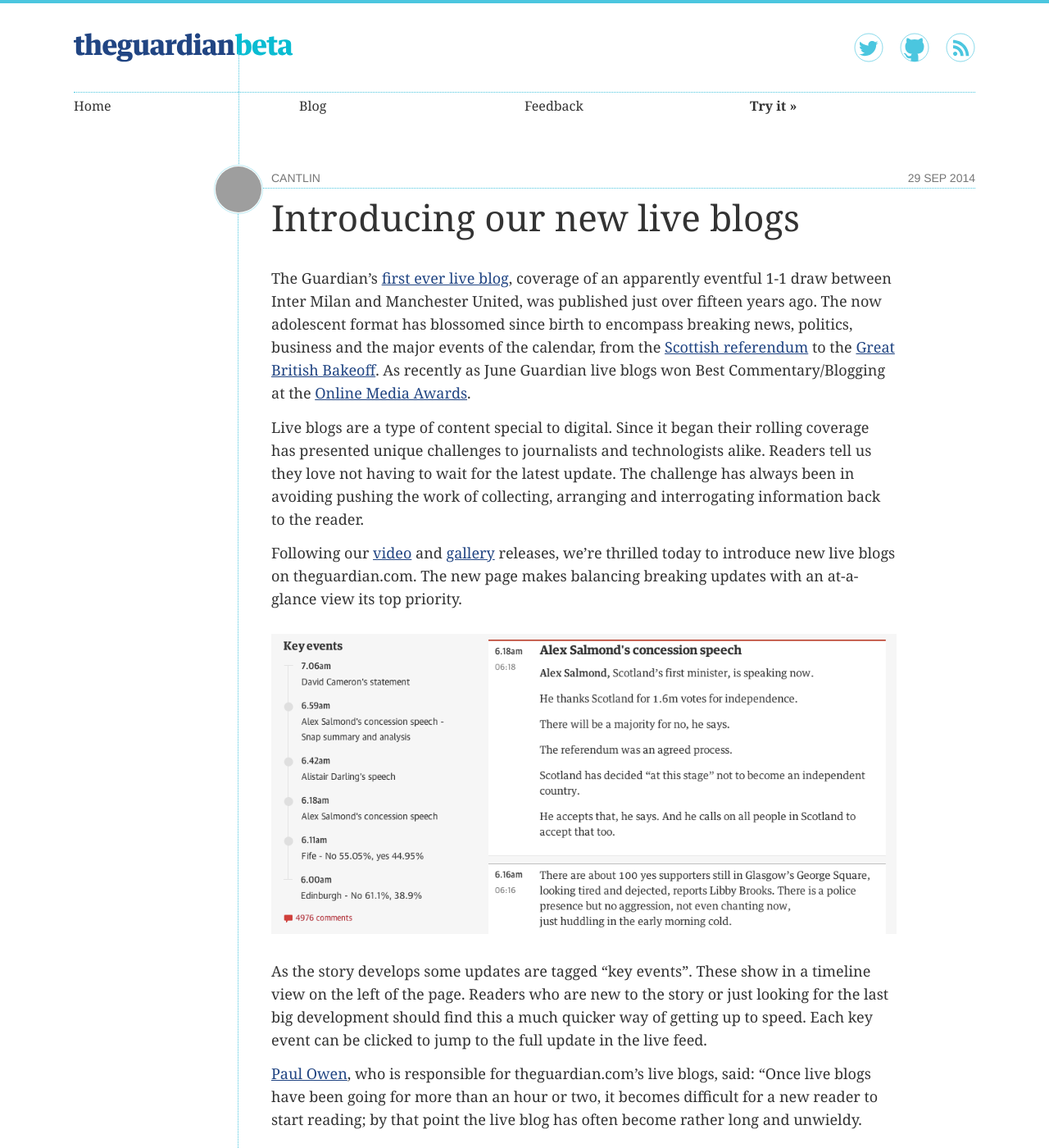
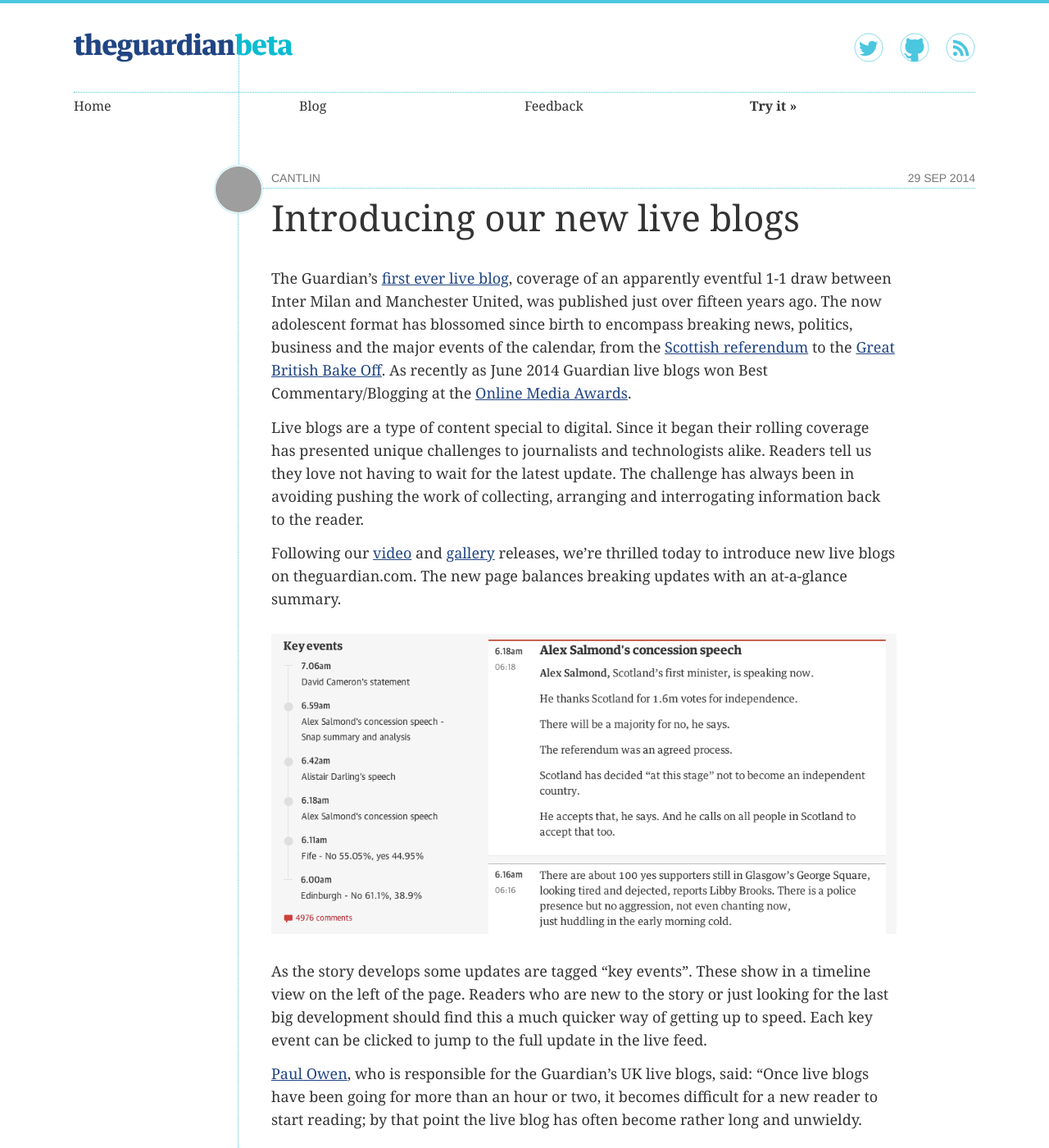
Before and after one commit to guardian/next, a Jekyll site: the page built from jekyll/_posts/2014-09-29-liveblog-redesign.md, in a window 1280 px wide and 1400 px high. Shown: the whole window at 82% size. Built offline with Jekyll 4.4.1, drawn with Linux system fonts in a browser that asks for light colours; some web fonts are replaced; Markdown is read by kramdown in place of the engine named in the settings; some of the changed text lies outside the part shown; grey boxes are pictures that could not be loaded.

Commit message:
copy amends to liveblog

```diff
--- a/jekyll/_posts/2014-09-29-liveblog-redesign.md
+++ b/jekyll/_posts/2014-09-29-liveblog-redesign.md
@@ -6,17 +6,17 @@
 discussion: p/4xtma
 ---
 
-The Guardian's [first ever live blog](http://www.theguardian.com/football/1999/mar/17/newsstory.sport10?view=desktop), coverage of an apparently eventful 1-1 draw between Inter Milan and Manchester United, was published just over fifteen years ago. The now adolescent format has blossomed since birth to encompass breaking news, politics, business and the major events of the calendar, from the [Scottish referendum](http://www.theguardian.com/politics/scottish-independence+tone/minutebyminute) to the [Great British Bakeoff](http://www.theguardian.com/tv-and-radio/the-great-british-bake-off+tone/minutebyminute). As recently as June Guardian live blogs won Best Commentary/Blogging at the [Online Media Awards](http://www.onlinemediaawards.net/results).
+The Guardian's [first ever live blog](http://www.theguardian.com/football/1999/mar/17/newsstory.sport10?view=desktop), coverage of an apparently eventful 1-1 draw between Inter Milan and Manchester United, was published just over fifteen years ago. The now adolescent format has blossomed since birth to encompass breaking news, politics, business and the major events of the calendar, from the [Scottish referendum](http://www.theguardian.com/politics/scottish-independence+tone/minutebyminute) to the [Great British Bake Off](http://www.theguardian.com/tv-and-radio/the-great-british-bake-off+tone/minutebyminute). As recently as June 2014 Guardian live blogs won Best Commentary/Blogging at the [Online Media Awards](http://www.onlinemediaawards.net/results).
 
 Live blogs are a type of content special to digital. Since it began their rolling coverage has presented unique challenges to journalists and technologists alike. Readers tell us they love not having to wait for the latest update. The challenge has always been in avoiding pushing the work of collecting, arranging and interrogating information back to the reader.
 
-Following our [video](http://next.theguardian.com/blog/video-redesign/) and [gallery](http://next.theguardian.com/blog/gallery-redesign/) releases, we're thrilled today to introduce new live blogs on theguardian.com. The new page makes balancing breaking updates with an at-a-glance view its top priority.
+Following our [video](http://next.theguardian.com/blog/video-redesign/) and [gallery](http://next.theguardian.com/blog/gallery-redesign/) releases, we're thrilled today to introduce new live blogs on theguardian.com. The new page balances breaking updates with an at-a-glance summary.
 
 <img src="/assets/images/key_events.png" style="width:100%; padding:15px 0 17px 0;" />
 
 As the story develops some updates are tagged "key events". These show in a timeline view on the left of the page. Readers who are new to the story or just looking for the last big development should find this a much quicker way of getting up to speed. Each key event can be clicked to jump to the full update in the live feed.
 
-[Paul Owen](http://www.theguardian.com/profile/paulowen), who is responsible for theguardian.com's live blogs, said: "Once live blogs have been going for more than an hour or two, it becomes difficult for a new reader to start reading; by that point the live blog has often become rather long and unwieldy.
+[Paul Owen](http://www.theguardian.com/profile/paulowen), who is responsible for the Guardian's UK live blogs, said: "Once live blogs have been going for more than an hour or two, it becomes difficult for a new reader to start reading; by that point the live blog has often become rather long and unwieldy.
 
 "For a while we have asked the live bloggers to periodically add bullet-point summaries of key events - say at the beginning of the blog, half way through the day, and when wrapping up. But these only really help if the new reader starts reading the blog soon after a summary has been published.
 
```
Also changed, not shown: other parts of jekyll/_posts/2014-09-29-liveblog-redesign.md (+2 -2 lines).
